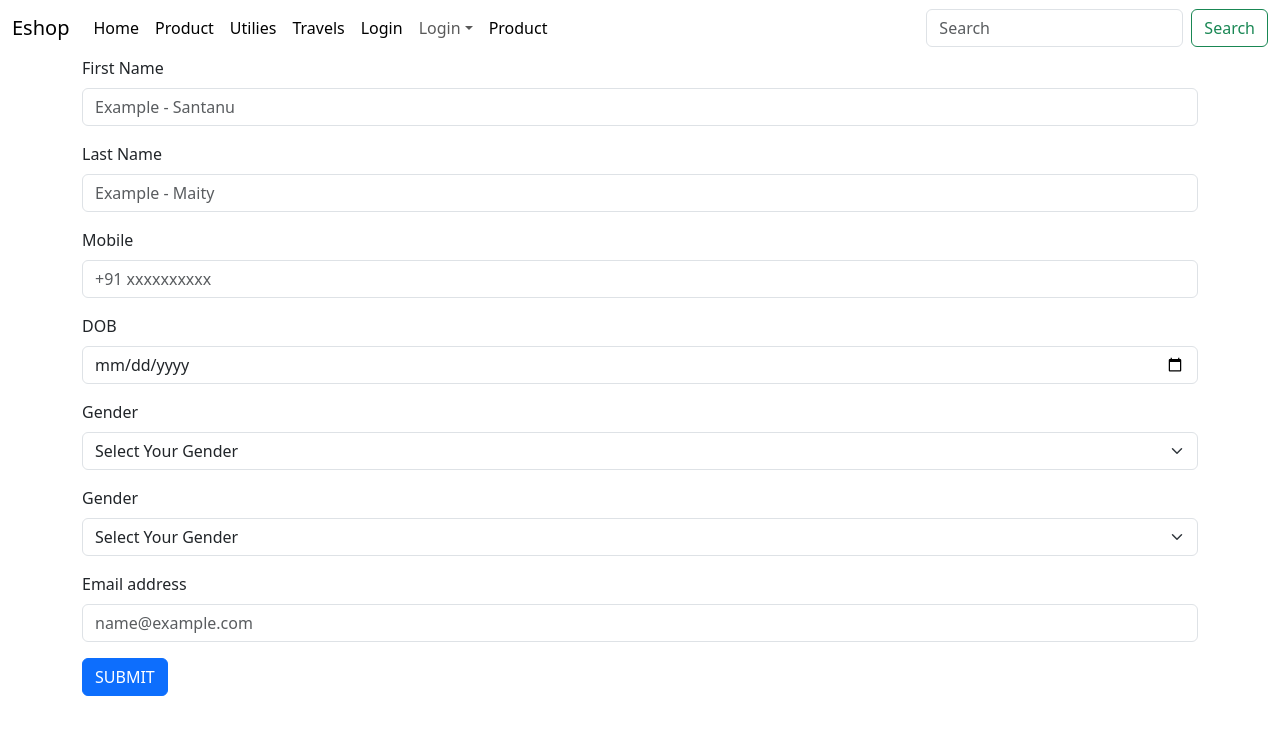
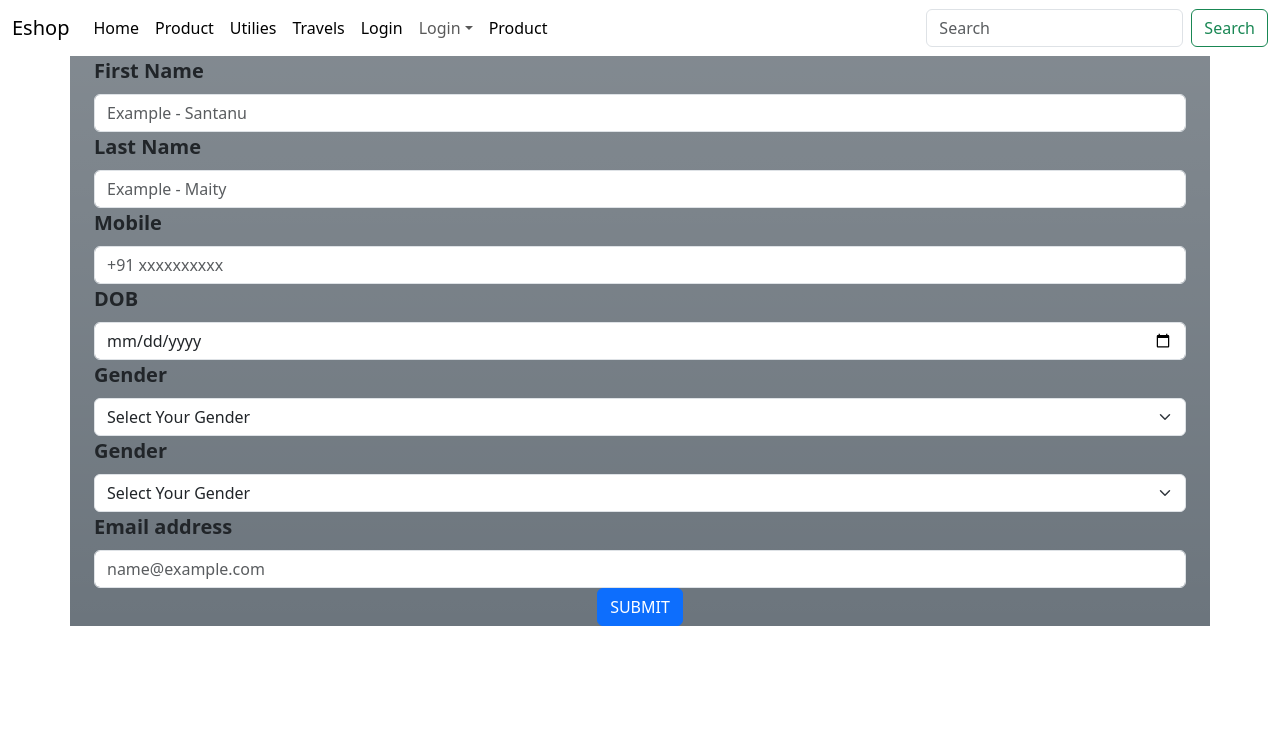
Before and after one commit to Santanu-Maity/Eshop, a React (Create React App) app: page /Login in a window 1280 px wide. Shown: the top 734 px of the page. Built offline with nearby package versions, Linux system fonts and the light colour scheme.

Commit message:
Update Singup.jsx

```diff
--- a/src/Public/Singup.jsx
+++ b/src/Public/Singup.jsx
@@ -3,30 +3,28 @@ import React from 'react'
 export default function Singup() {
   return (
     <>
-    <div class="container ">
-      <form>
-
-        <div class="mb-3">
+      <form className="container bg-secondary bg-gradient">
+        <div className="fs-5 fw-bold container-xxl ">
           <label for="exampleFormControlInput1" class="form-label">First Name</label>
-        <input type="text" class="form-control" id="exampleFormControlInput1" placeholder="Example - Santanu"required/>
+          <input type="text" class="form-control" id="exampleFormControlInput1" placeholder="Example - Santanu" required />
         </div>
 
-        <div class="mb-3">
+        <div className="fs-5 fw-bold container-xxl">
           <label for="exampleFormControlInput1" class="form-label">Last Name</label>
-        <input type="text" class="form-control" id="exampleFormControlInput1" placeholder="Example - Maity"required/>
+          <input type="text" class="form-control" id="exampleFormControlInput1" placeholder="Example - Maity" required />
         </div>
 
-        <div class="mb-3">
+        <div className="fs-5 fw-bold container-xxl">
           <label for="exampleFormControlInput1" class="form-label">Mobile</label>
-        <input type="Number" class="form-control" id="exampleFormControlInput1" placeholder="+91 xxxxxxxxxx"required/>
+          <input type="Number" class="form-control" id="exampleFormControlInput1" placeholder="+91 xxxxxxxxxx" required />
         </div>
 
-        <div class="mb-3">
+        <div className="fs-5 fw-bold container-xxl">
           <label for="exampleFormControlInput1" class="form-label">DOB</label>
-        <input type="Date" class="form-control" id="exampleFormControlInput1" placeholder="DOB" required/>
+          <input type="Date" class="form-control" id="exampleFormControlInput1" placeholder="DOB" required />
         </div>
 
-        <div class="mb-3">
+        <div className="fs-5 fw-bold container-xxl">
           <label for="exampleFormControlInput1" class="form-label">Gender</label>
           <select class="form-select" aria-label="Default select example" required>
             <option selected>Select Your Gender </option>
@@ -35,7 +33,7 @@ export default function Singup() {
           </select>
         </div>
 
-        <div class="mb-3">
+        <div className="fs-5 fw-bold container-xxl">
           <label for="exampleFormControlInput1" class="form-label">Gender</label>
           <select class="form-select" aria-label="Default select example" required>
             <option selected>Select Your Gender </option>
@@ -44,15 +42,16 @@ export default function Singup() {
           </select>
         </div>
 
-        <div class="mb-3">
+        <div className="fs-5 fw-bold container-xxl">
           <label for="exampleFormControlInput1" class="form-label">Email address</label>
-        <input type="email" class="form-control" id="exampleFormControlInput1" placeholder="name@example.com" required/>
+          <input type="email" class="form-control" id="exampleFormControlInput1" placeholder="name@example.com" required />
         </div>
+
+        <div class="d-flex justify-content-center">
           <button type="submit" class="btn btn-primary">SUBMIT</button>
+        </div>
+
       </form>
-
-
-    </div>
 
     </>
   )
```
Lines whose indentation alone changed are shown as unchanged.
